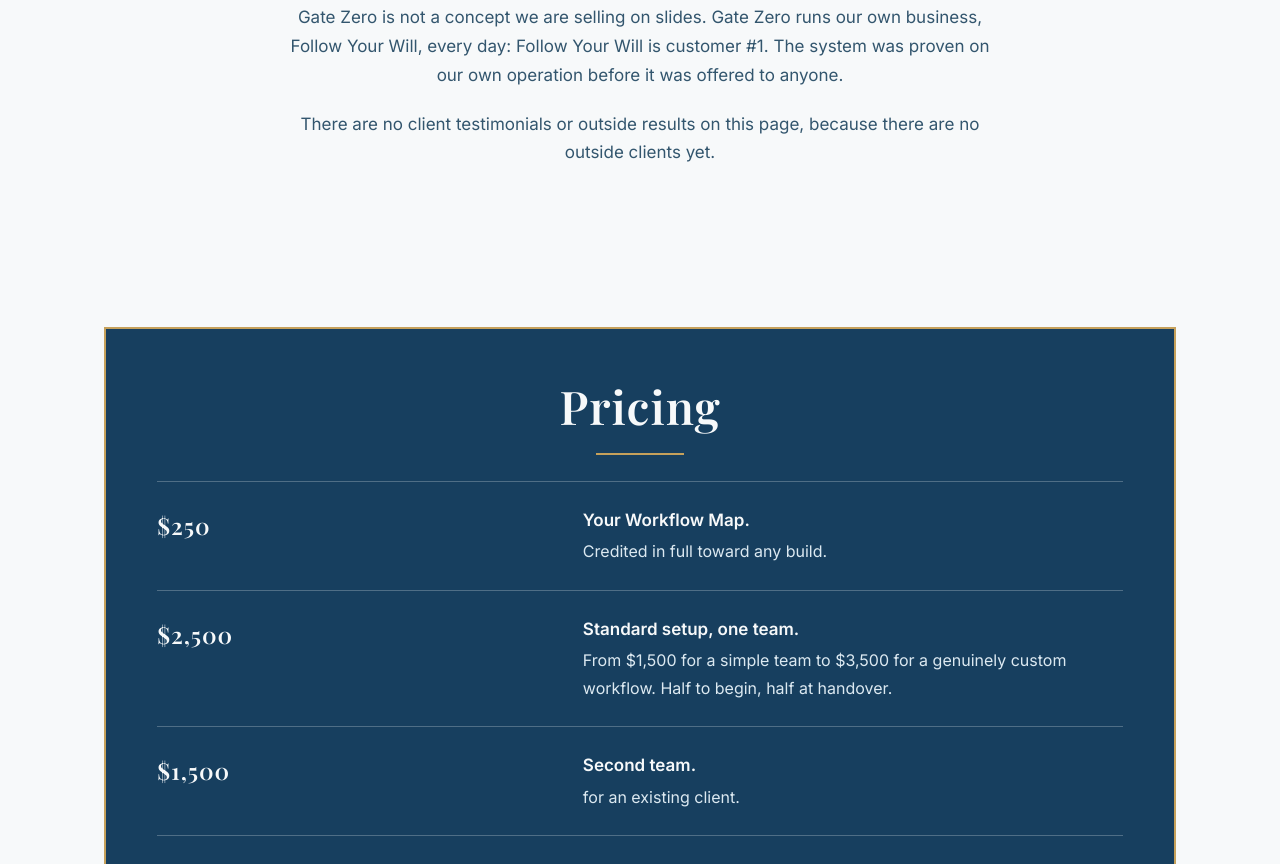
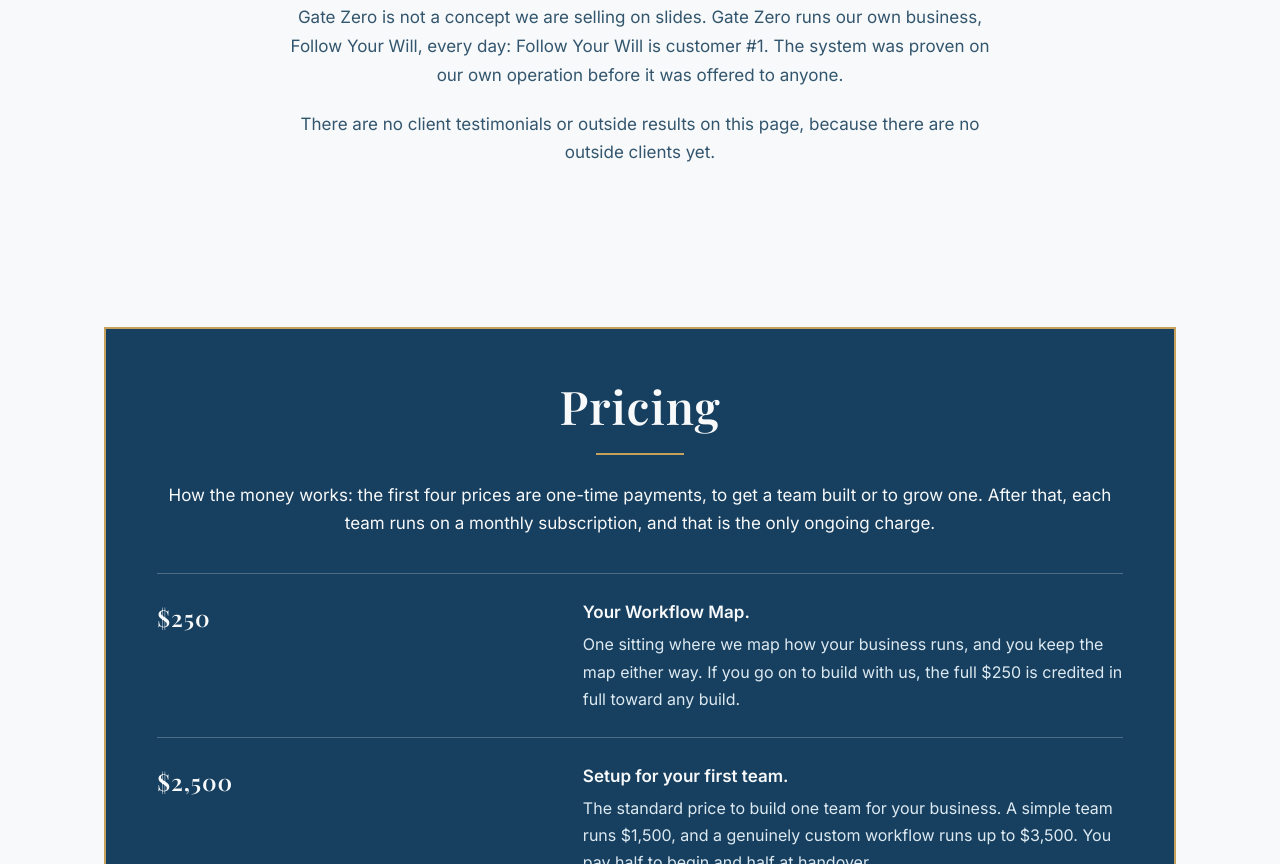
Before and after one commit to howard2224/followyourwill-site, a plain HTML site: page gate-zero/index.html in a window 1280 px wide. Shown: the part 11136-12000 px from the top of the page. Drawn offline with nearby package versions, Linux system fonts and the light colour scheme.

Commit message:
Gate Zero page: pricing block re-scripted for clarity, figures unchanged (Roundtable 12)

```diff
--- a/gate-zero/index.html
+++ b/gate-zero/index.html
@@ -589,32 +589,34 @@
             <h2 id="pricing-h" style="color:var(--ivory)">Pricing</h2>
             <div class="rule"></div>
           </div>
+          <p style="text-align:center;margin-bottom:2.2rem">How the money works: the first four prices are one-time payments, to get a team built or to grow one. After that, each team runs on a monthly subscription, and that is the only ongoing charge.</p>
           <div class="price-rows">
             <div class="price-row">
               <div class="figure">$250</div>
               <div>
                 <p class="what">Your Workflow Map.</p>
-                <p class="detail">Credited in full toward any build.</p>
+                <p class="detail">One sitting where we map how your business runs, and you keep the map either way. If you go on to build with us, the full $250 is credited in full toward any build.</p>
               </div>
             </div>
-<div class="price-row">
+            <div class="price-row">
               <div class="figure">$2,500</div>
               <div>
-                <p class="what">Standard setup, one team.</p>
-                <p class="detail">From $1,500 for a simple team to $3,500 for a genuinely custom workflow. Half to begin, half at handover.</p>
+                <p class="what">Setup for your first team.</p>
+                <p class="detail">The standard price to build one team for your business. A simple team runs $1,500, and a genuinely custom workflow runs up to $3,500. You pay half to begin and half at handover.</p>
               </div>
             </div>
-<div class="price-row">
+            <div class="price-row">
               <div class="figure">$1,500</div>
               <div>
-                <p class="what">Second team.</p>
-                <p class="detail">for an existing client.</p>
+                <p class="what">A second team.</p>
+                <p class="detail">For a client who already has a team with us and wants another one, for another part of the business. One-time setup, like the first.</p>
               </div>
             </div>
-<div class="price-row">
+            <div class="price-row">
               <div class="figure">$497</div>
               <div>
-                <p class="what">One additional team member.</p>
+                <p class="what">For each additional team member.</p>
+                <p class="detail">A team member is one agent with one job on your team, like the one who follows up your quotes or the one who clears your inbox. Your first team is built with the members your map calls for. If you later want more jobs covered, you can buy more members for the team you already have, at $497 each. One new member is $497, paid once. Three new members are $497 each, $1,491 in all, also paid once. It is a purchase, not a monthly charge, and from then on the new members work as part of your team.</p>
               </div>
             </div>
           </div>
```
